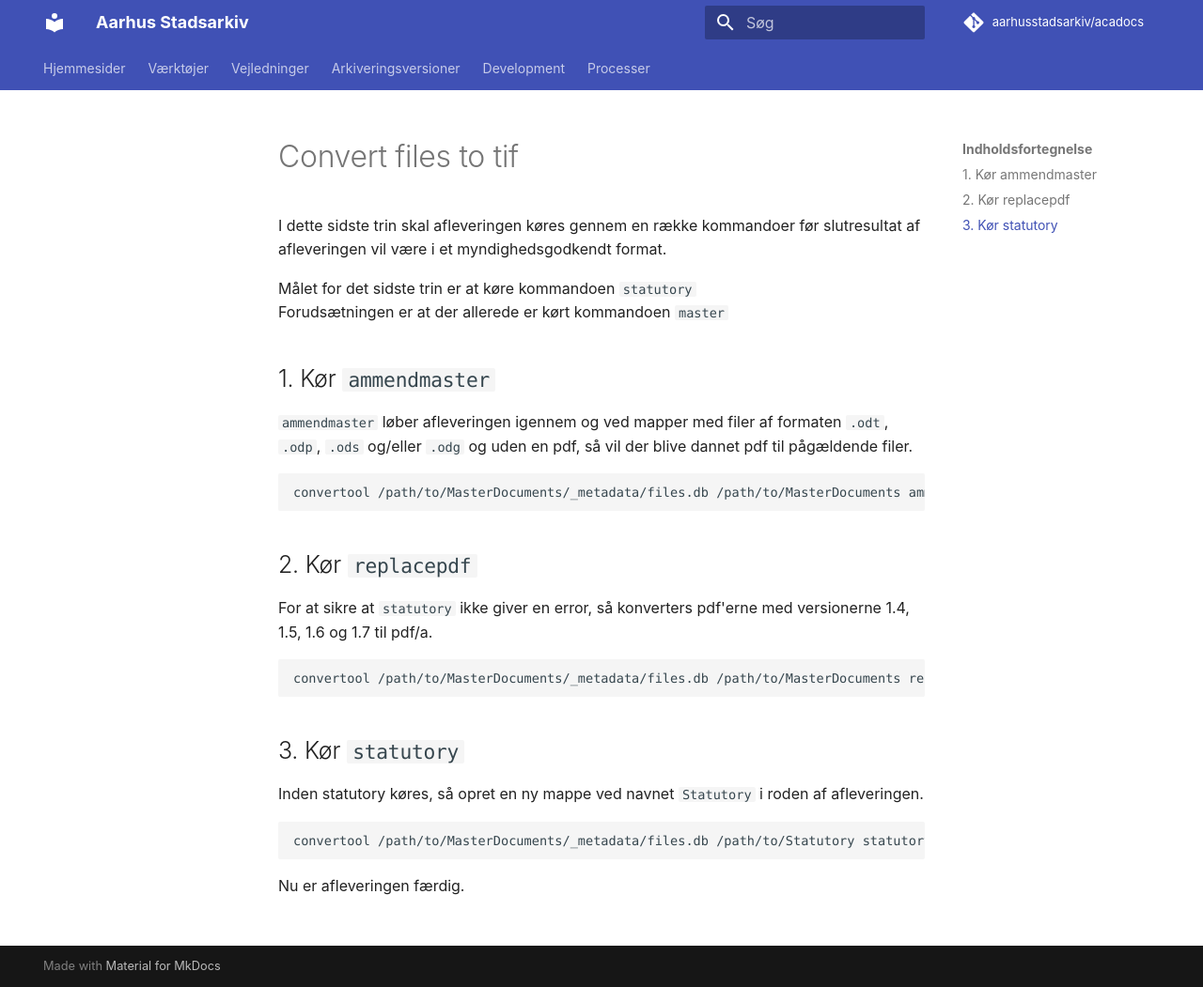
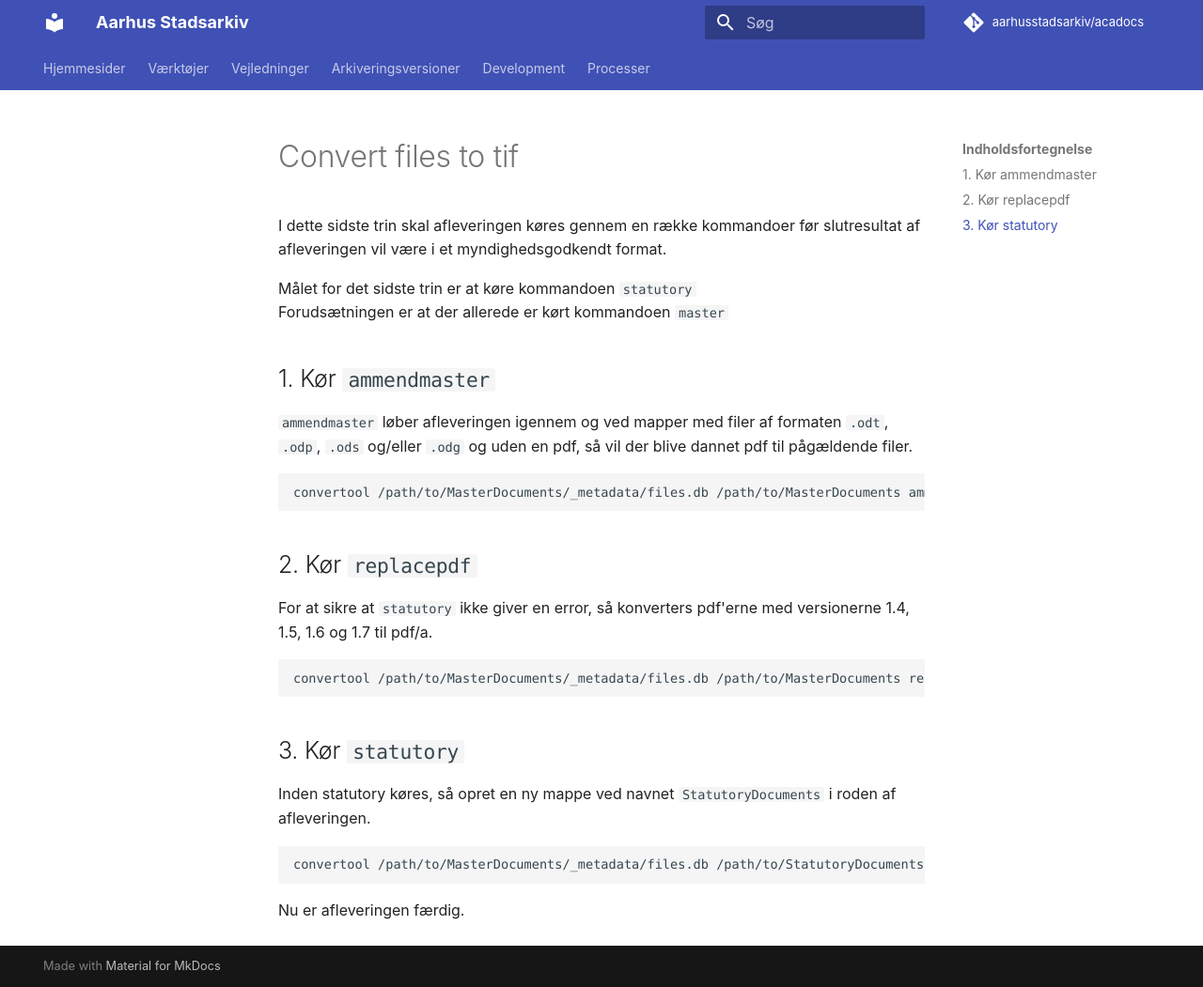
Before and after one commit to aarhusstadsarkiv/acadocs, an MkDocs documentation site: the page built from docs/processes/convert-files-to-tif.md, in a window 1280 px wide and 1051 px high. Shown: the whole window at 94% size. Built offline with MkDocs 1.6.1 and Material for MkDocs 9.7.7, drawn with Linux system fonts in a browser that asks for light colours; comment, search, counter and statistics services are not loaded.

Commit message:
Updated dir Statutory to StatutoryDocuments

````diff
--- a/docs/processes/convert-files-to-tif.md
+++ b/docs/processes/convert-files-to-tif.md
@@ -20,10 +20,10 @@ convertool /path/to/MasterDocuments/_metadata/files.db /path/to/MasterDocuments
 ```
 
 ## 3. Kør ```statutory```
-Inden statutory køres, så opret en ny mappe ved navnet ```Statutory``` i roden af afleveringen.
+Inden statutory køres, så opret en ny mappe ved navnet ```StatutoryDocuments``` i roden af afleveringen.
 
 ```
-convertool /path/to/MasterDocuments/_metadata/files.db /path/to/Statutory statutory
+convertool /path/to/MasterDocuments/_metadata/files.db /path/to/StatutoryDocuments statutory
 ```
 
 Nu er afleveringen færdig.
````
